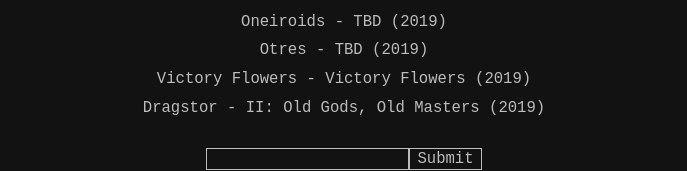
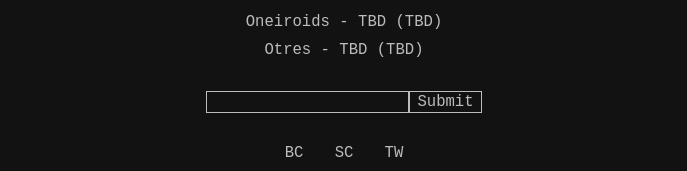
Before and after one commit to xdefrag/posev.su, a Next.js app: page / in a window 1280 px wide. Shown: the part 1082-1253 px from the top of the page, without its empty margins (296-983 px from the left). Built offline with nearby package versions, Linux system fonts and the light colour scheme.

Commit message:
Update index.js

```diff
--- a/pages/index.js
+++ b/pages/index.js
@@ -103,22 +103,12 @@ const releasesTBD = [
   {
     artist: "Oneiroids",
     title: "TBD",
-    year: "2019",
+    year: "TBD",
   },
   {
     artist: "Otres",
     title: "TBD",
-    year: "2019",
-  },
-  {
-    artist: "Victory Flowers",
-    title: "Victory Flowers",
-    year: "2019",
-  },
-  {
-    artist: "Dragstor",
-    title: "II: Old Gods, Old Masters",
-    year: "2019",
+    year: "TBD",
   },
 ]
 
```
